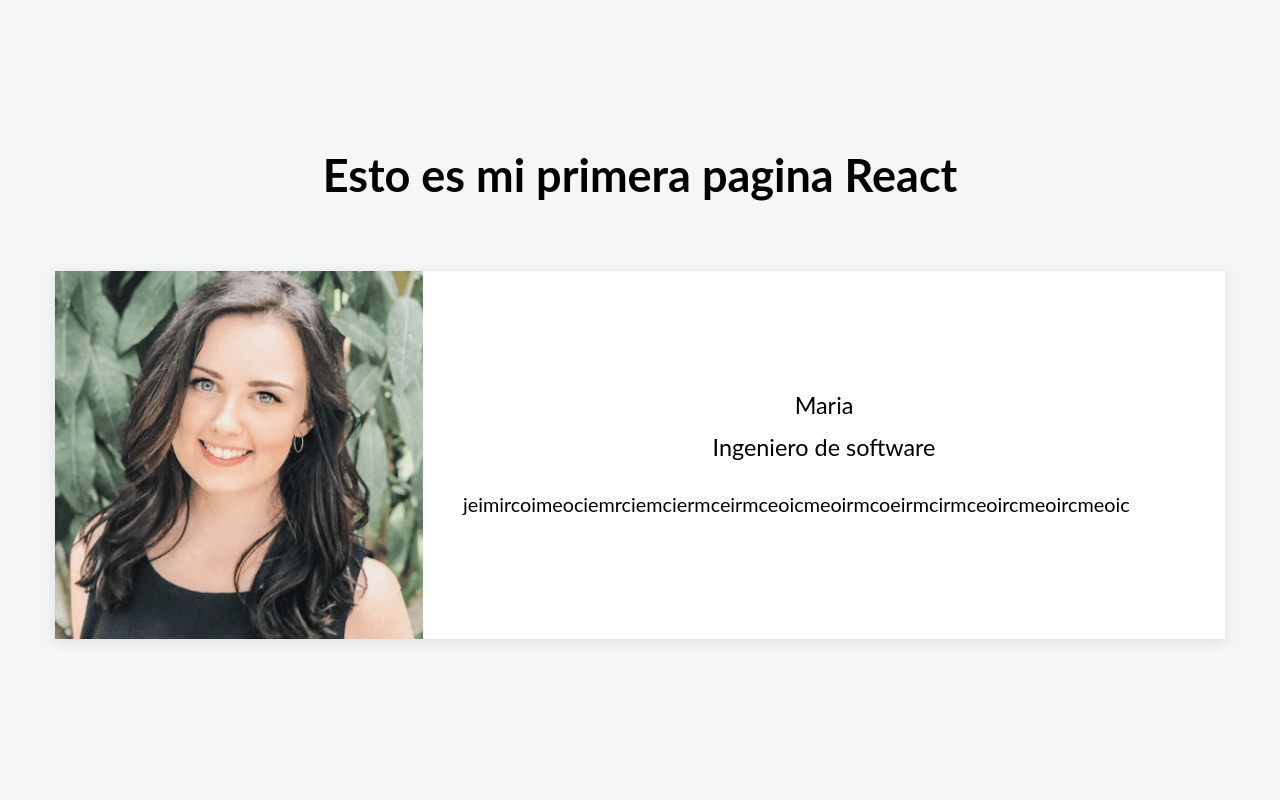
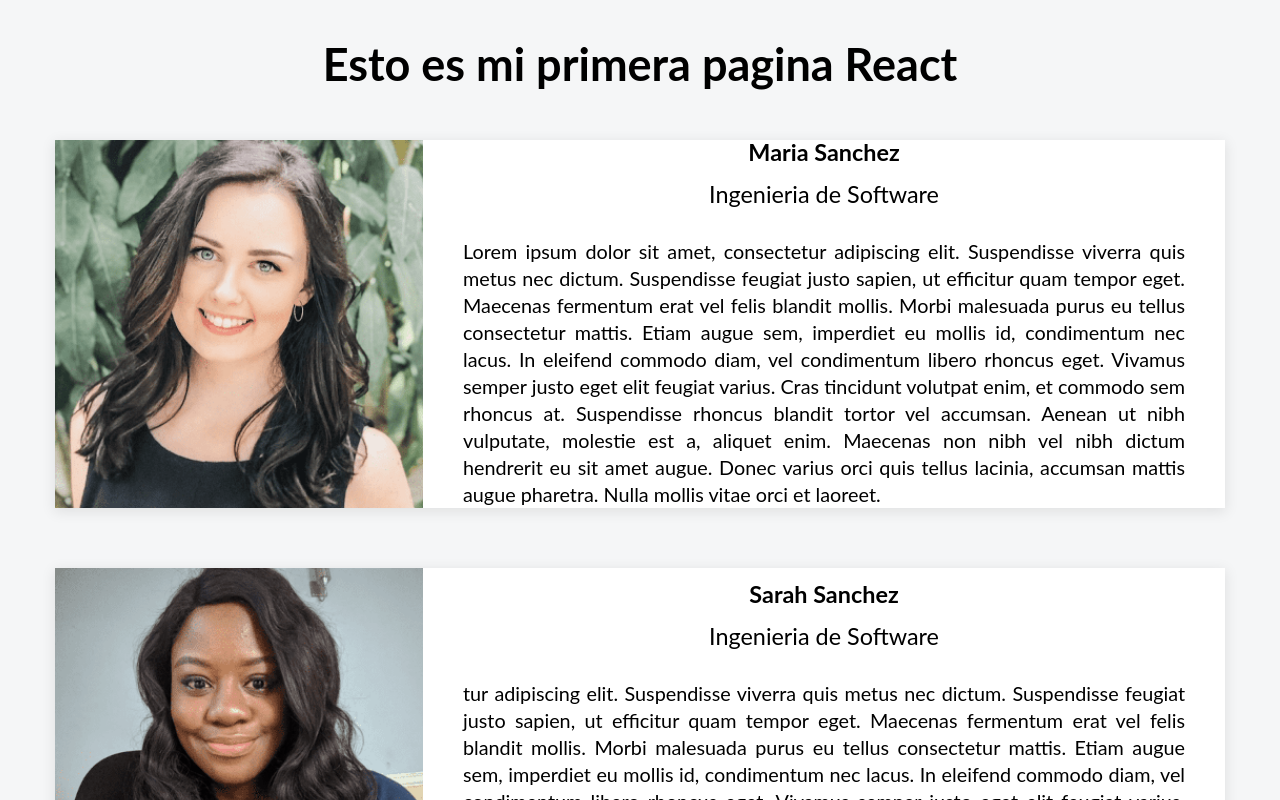
Before and after one commit to JonatanJSM/Aprendiendo-React, a React (Create React App) app: page / in a window 1280 px wide. Shown: the top 800 px of the page. Built offline with nearby package versions, Linux system fonts and the light colour scheme.

Commit message:
Terminando primera practica

```diff
--- a/src/App.js
+++ b/src/App.js
@@ -6,7 +6,18 @@ function App() {
     <div className="App">
       <div className="contenedor-principal">
         <h1>Esto es mi primera pagina React</h1>
-        <Testimonio />
+        <Testimonio
+          nombre = 'Maria Sanchez'
+          cargo = 'Ingenieria de Software'
+          testimonio = 'Lorem ipsum dolor sit amet, consectetur adipiscing elit. Suspendisse viverra quis metus nec dictum. Suspendisse feugiat justo sapien, ut efficitur quam tempor eget. Maecenas fermentum erat vel felis blandit mollis. Morbi malesuada purus eu tellus consectetur mattis. Etiam augue sem, imperdiet eu mollis id, condimentum nec lacus. In eleifend commodo diam, vel condimentum libero rhoncus eget. Vivamus semper justo eget elit feugiat varius. Cras tincidunt volutpat enim, et commodo sem rhoncus at. Suspendisse rhoncus blandit tortor vel accumsan. Aenean ut nibh vulputate, molestie est a, aliquet enim. Maecenas non nibh vel nibh dictum hendrerit eu sit amet augue. Donec varius orci quis tellus lacinia, accumsan mattis augue pharetra. Nulla mollis vitae orci et laoreet.'
+          imagen = 'emma'
+        />
+        <Testimonio
+          nombre = 'Sarah Sanchez'
+          cargo = 'Ingenieria de Software'
+          testimonio = 'tur adipiscing elit. Suspendisse viverra quis metus nec dictum. Suspendisse feugiat justo sapien, ut efficitur quam tempor eget. Maecenas fermentum erat vel felis blandit mollis. Morbi malesuada purus eu tellus consectetur mattis. Etiam augue sem, imperdiet eu mollis id, condimentum nec lacus. In eleifend commodo diam, vel condimentum libero rhoncus eget. Vivamus semper justo eget elit feugiat varius. Cras tincidunt volutpat enim, et commodo sem rhoncus at. Suspendisse rhoncus blandit tortor vel accumsan. Aenean ut nibh vulputate, molestie est a, aliquet enim. Maecenas non nibh vel nibh dictum hendrerit eu sit amet augue. Donec varius orci quis tellus lacinia, accumsan mattis augue pharetra. Nulla mollis vitae orci et laoreet.'
+          imagen = 'sarah'
+        />
       </div>
     </div>
   );
@@ -16,4 +27,4 @@ function App() {
 //el unico que se va a expoertar de este archivo
 export default App;
 
-// la expoertacion nombrada exporta muchos
+// la exportacion nombrada exporta muchos
--- a/src/componentes/Testimonios.js
+++ b/src/componentes/Testimonios.js
@@ -1,16 +1,18 @@
 import React from "react";
 import '../hojas-de-estilos/Testimonio.css'
 
-function Testimonio(){
+function Testimonio(props){
     return(
         <div className = "contenedor-testimonio">
             <img className = "imagen-testimonio"
-            src={require("../imagenes/testimonio-emma.png")}
-            alt = "Foto de Emma"/>
+            src={require(`../imagenes/testimonio-${props.imagen}.png`)}
+            alt = "Foto de Emma" />
             <div className="contenedor-texto-testimonio">
-                <p className="nombre-testimonio">Maria</p>
-                <p className="cargo-testimonio">Ingeniero de software</p>
-                <p className="testo-tetimonio"> jeimircoimeociemrciemciermceirmceoicmeoirmcoeirmcirmceoircmeoircmeoic</p>
+                <p className="nombre-testimonio">
+                    <strong>{props.nombre}</strong>
+                </p>
+                <p className="cargo-testimonio">{props.cargo}</p>
+                <p className="testo-tetimonio">{props.testimonio}</p>
             </div>
         </div>
     );
```
